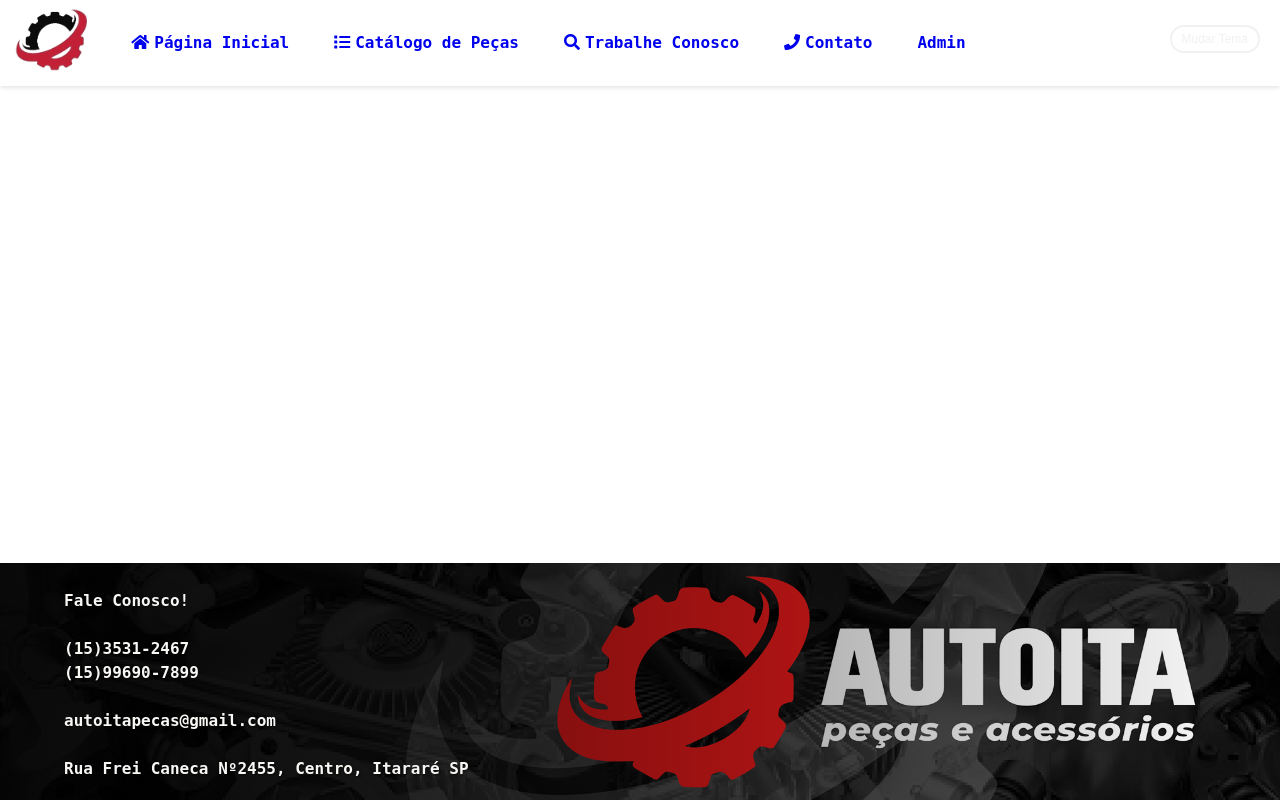
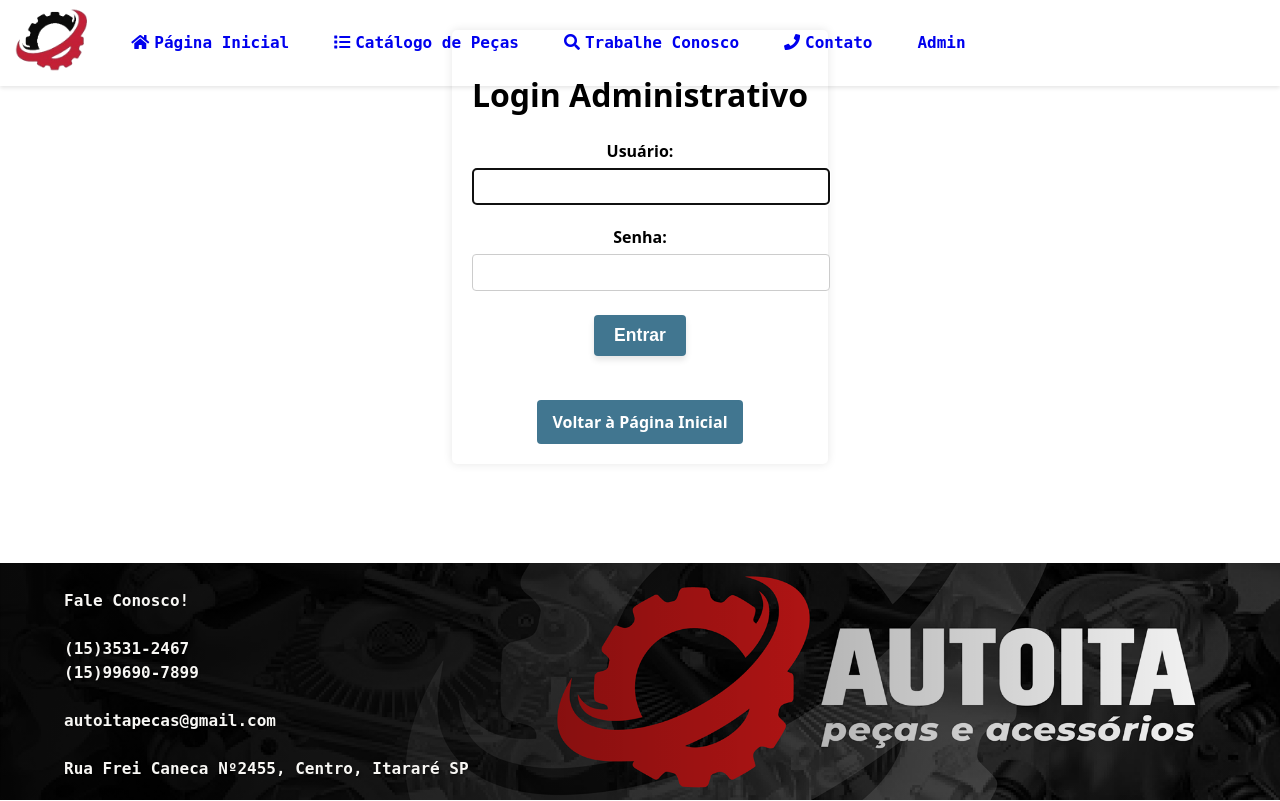
Before and after one commit to vitorfloriano/projeto-integrador-III-univesp-grupo-XII, a Django app: page /AutoItaAdmin/login/?next=/AutoItaAdmin/ in a window 1280 px wide. Shown: the top 801 px of the page. Run offline with Django 5.2, Linux system fonts and the light colour scheme.

Commit message:
Adicionar estilos ao template de login e configurar CSRF_TRUSTED_ORIGINS no ambiente de desenvolvimento

```diff
--- a/app/templates/admin/login.html
+++ b/app/templates/admin/login.html
@@ -1,9 +1,64 @@
 {% extends "base.html" %}
 {% load i18n static %}
 
-{% block extrastyle %}{{ block.super }}<link rel="stylesheet" href="{% static "admin/css/login.css" %}">
+{% block title %}Login Admin - Auto Ita{% endblock %}
+
+{% block style_links %}
+<link rel="stylesheet" href="{% static 'admin/css/login.css' %}">
 {{ form.media }}
 <style>
+  #content-main {
+    background-color: white;
+    padding: 20px;
+    border-radius: 5px;
+    box-shadow: 0 0 10px rgba(0,0,0,0.1);
+    max-width: 500px;
+    margin: 30px auto;
+  }
+
+  .form-row {
+    margin-bottom: 20px;
+  }
+
+  .form-row label {
+    display: block;
+    margin-bottom: 5px;
+    font-weight: bold;
+  }
+
+  .form-row input {
+    width: 100%;
+    padding: 10px;
+    border: 1px solid #ccc;
+    border-radius: 4px;
+  }
+
+  .errornote {
+    color: #721c24;
+    background-color: #f8d7da;
+    border: 1px solid #f5c6cb;
+    padding: 10px;
+    margin-bottom: 20px;
+    border-radius: 4px;
+  }
+
+  .submit-row {
+    text-align: right;
+  }
+
+  .submit-row input {
+    background-color: #417690;
+    color: white;
+    border: none;
+    padding: 10px 20px;
+    border-radius: 4px;
+    cursor: pointer;
+  }
+
+  .password-reset-link {
+    margin-bottom: 15px;
+  }
+
   .home-button {
     display: inline-block;
     padding: 10px 15px;
@@ -15,9 +70,11 @@
     margin-top: 20px;
     transition: background-color 0.3s;
   }
+
   .home-button:hover {
     background-color: #295570;
   }
+
   .home-button-container {
     text-align: center;
     margin-top: 20px;
@@ -25,39 +82,28 @@
 </style>
 {% endblock %}
 
-{% block bodyclass %}{{ block.super }} login{% endblock %}
+{% block theme_button %}{% endblock %}
 
-{% block usertools %}{% endblock %}
+{% block conteudo %}
+<div id="content-main">
+  <h1 style="text-align: center; margin-bottom: 20px;">Login Administrativo</h1>
 
-{% block nav-global %}{% endblock %}
-
-{% block nav-sidebar %}{% endblock %}
-
-{% block content_title %}{% endblock %}
-
-{% block nav-breadcrumbs %}{% endblock %}
-
-{% block content %}
   {% if form.errors and not form.non_field_errors %}
   <p class="errornote">
-{% blocktranslate count counter=form.errors.items|length %}Please correct the error below.{% plural %}Please correct the errors below.{% endblocktranslate %}</p>
+  {% blocktranslate count counter=form.errors.items|length %}Por favor, corrija o erro abaixo.{% plural %}Por favor, corrija os erros abaixo.{% endblocktranslate %}</p>
   {% endif %}
 
   {% if form.non_field_errors %}
   {% for error in form.non_field_errors %}
-<p class="errornote">
-    {{ error }}
-</p>
+  <p class="errornote">{{ error }}</p>
   {% endfor %}
   {% endif %}
-
-<div id="content-main">
 
   {% if user.is_authenticated %}
   <p class="errornote">
   {% blocktranslate trimmed %}
-    You are authenticated as {{ username }}, but are not authorized to
-    access this page. Would you like to login to a different account?
+      Você está autenticado como {{ username }}, mas não está autorizado a
+      acessar esta página. Deseja fazer login com uma conta diferente?
   {% endblocktranslate %}
   </p>
   {% endif %}
@@ -75,17 +121,16 @@
     {% url 'admin_password_reset' as password_reset_url %}
     {% if password_reset_url %}
     <div class="password-reset-link">
-    <a href="{{ password_reset_url }}">{% translate 'Forgotten your password or username?' %}</a>
+      <a href="{{ password_reset_url }}">{% translate 'Esqueceu sua senha ou nome de usuário?' %}</a>
     </div>
     {% endif %}
     <div class="submit-row">
-    <input type="submit" value="{% translate 'Log in' %}">
+      <input type="submit" value="{% translate 'Entrar' %}">
     </div>
   </form>
 
   <div class="home-button-container">
     <a href="/" class="home-button">Voltar à Página Inicial</a>
   </div>
-
 </div>
 {% endblock %}
--- a/core/settings/dev.py
+++ b/core/settings/dev.py
@@ -3,6 +3,9 @@ from .base import *
 # Development settings
 DEBUG = True
 ALLOWED_HOSTS = ['localhost', '127.0.0.1']
+
+# CSRF settings - adicionar essa configuração
+CSRF_TRUSTED_ORIGINS = ['https://localhost:8000', 'http://localhost:8000', 'http://127.0.0.1:8000']
 
 # CORS settings for development
 CORS_ALLOW_ALL_ORIGINS = True
```
Lines whose indentation alone changed are shown as unchanged.
